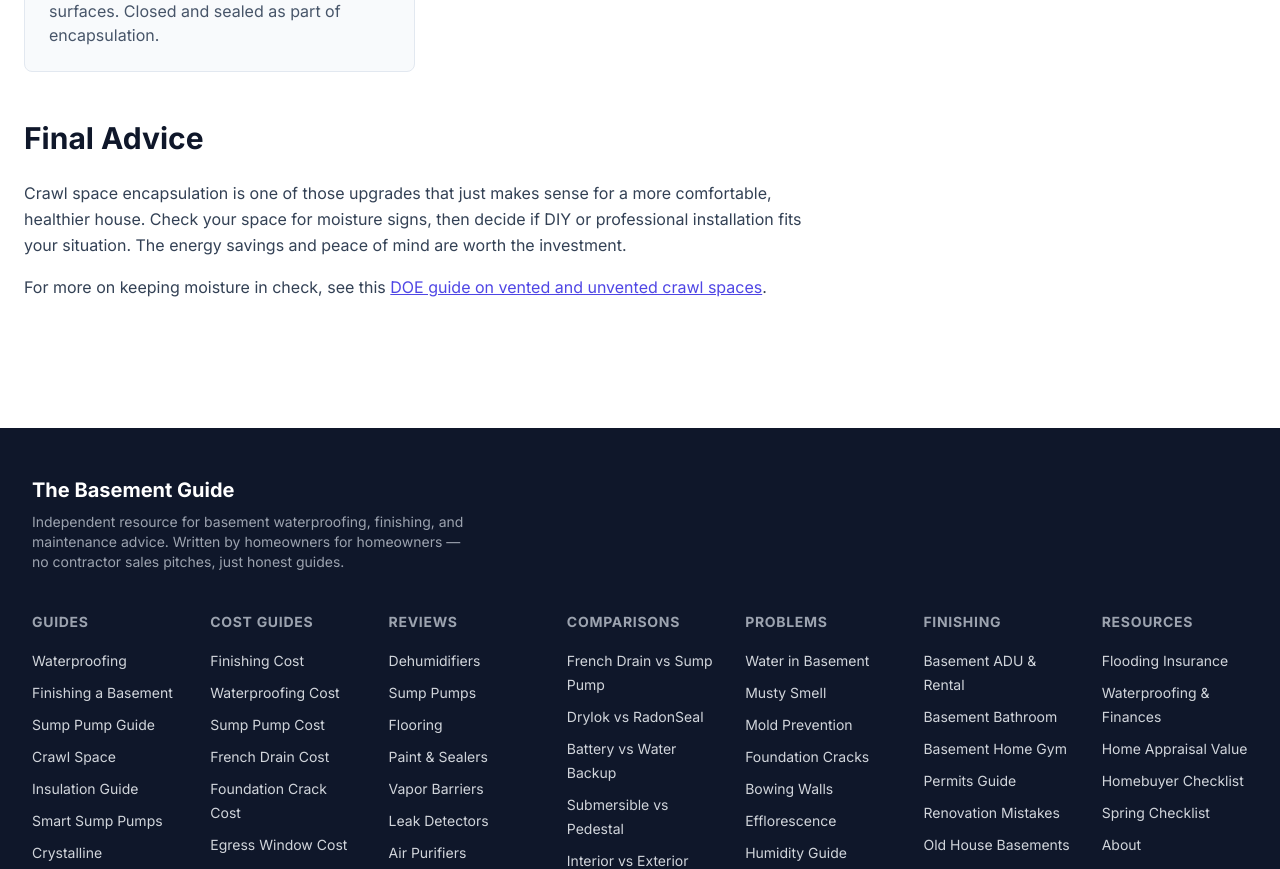
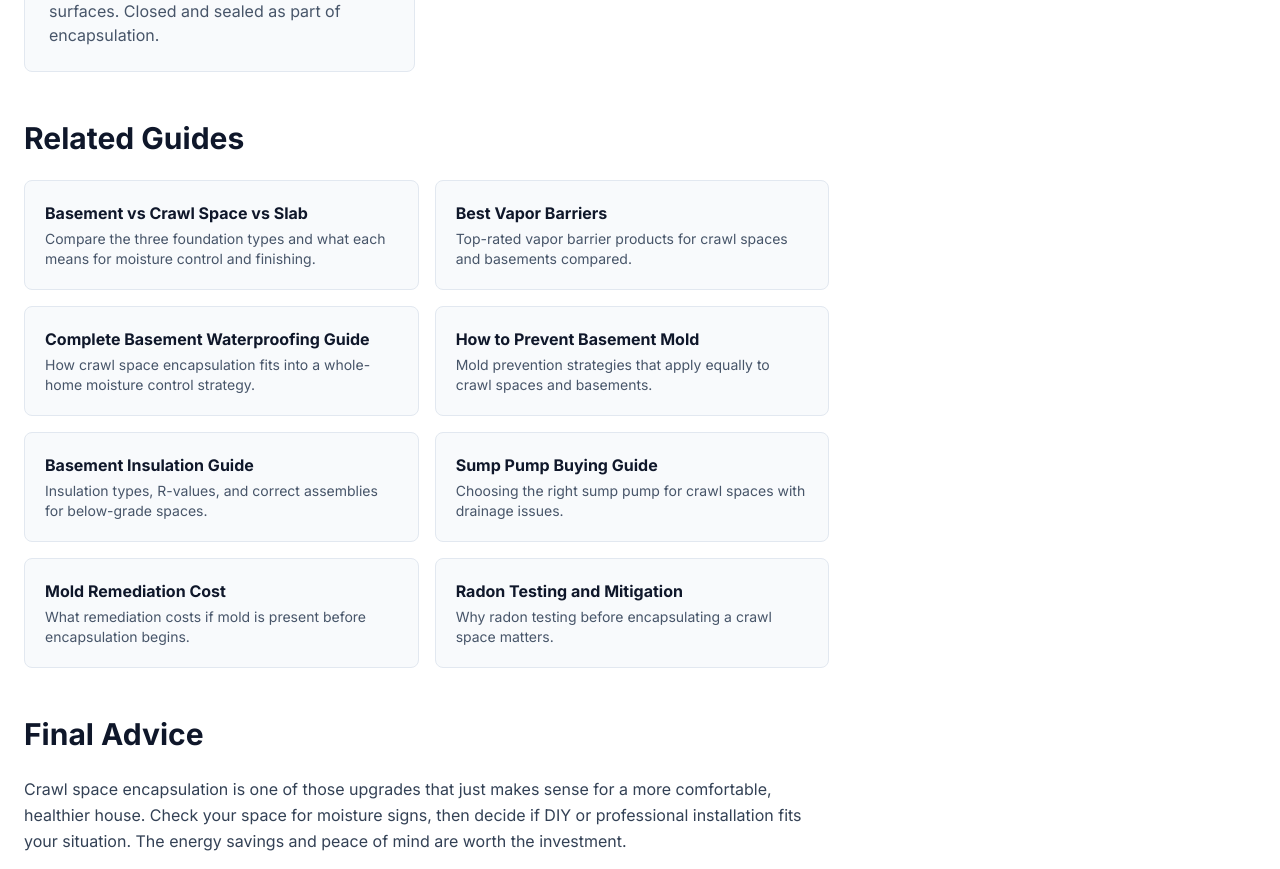
Before and after one commit to thebasementguide2026/basement-guide, a Next.js app: page /articles/crawl-space-encapsulation-guide in a window 1280 px wide. Shown: the part 9860-10729 px from the top of the page. Built offline with nearby package versions, Linux system fonts and the light colour scheme.

Commit message:
crawl-space-encapsulation-guide: add Related Guides section (8 cards)

```diff
--- a/app/articles/crawl-space-encapsulation-guide/page.tsx
+++ b/app/articles/crawl-space-encapsulation-guide/page.tsx
@@ -421,6 +421,45 @@ export default function CrawlSpaceEncapsulationGuide() {
               </div>
             </section>
 
+            {/* Related Guides */}
+            <section>
+              <h2 className='text-3xl font-bold text-slate-900 mb-6'>Related Guides</h2>
+              <div className='grid grid-cols-1 md:grid-cols-2 gap-4'>
+                <Link href='/articles/basement-vs-crawl-space-vs-slab' className='block bg-slate-50 rounded-lg p-5 border border-slate-200 hover:border-indigo-300 hover:shadow-lg transition-all'>
+                  <h3 className='font-bold text-slate-900 mb-1'>Basement vs Crawl Space vs Slab</h3>
+                  <p className='text-slate-600 text-sm'>Compare the three foundation types and what each means for moisture control and finishing.</p>
+                </Link>
+                <Link href='/articles/best-vapor-barriers' className='block bg-slate-50 rounded-lg p-5 border border-slate-200 hover:border-indigo-300 hover:shadow-lg transition-all'>
+                  <h3 className='font-bold text-slate-900 mb-1'>Best Vapor Barriers</h3>
+                  <p className='text-slate-600 text-sm'>Top-rated vapor barrier products for crawl spaces and basements compared.</p>
+                </Link>
+                <Link href='/articles/complete-basement-waterproofing-guide' className='block bg-slate-50 rounded-lg p-5 border border-slate-200 hover:border-indigo-300 hover:shadow-lg transition-all'>
+                  <h3 className='font-bold text-slate-900 mb-1'>Complete Basement Waterproofing Guide</h3>
+                  <p className='text-slate-600 text-sm'>How crawl space encapsulation fits into a whole-home moisture control strategy.</p>
+                </Link>
+                <Link href='/articles/how-to-prevent-basement-mold' className='block bg-slate-50 rounded-lg p-5 border border-slate-200 hover:border-indigo-300 hover:shadow-lg transition-all'>
+                  <h3 className='font-bold text-slate-900 mb-1'>How to Prevent Basement Mold</h3>
+                  <p className='text-slate-600 text-sm'>Mold prevention strategies that apply equally to crawl spaces and basements.</p>
+                </Link>
+                <Link href='/articles/basement-insulation-guide' className='block bg-slate-50 rounded-lg p-5 border border-slate-200 hover:border-indigo-300 hover:shadow-lg transition-all'>
+                  <h3 className='font-bold text-slate-900 mb-1'>Basement Insulation Guide</h3>
+                  <p className='text-slate-600 text-sm'>Insulation types, R-values, and correct assemblies for below-grade spaces.</p>
+                </Link>
+                <Link href='/articles/sump-pump-buying-guide' className='block bg-slate-50 rounded-lg p-5 border border-slate-200 hover:border-indigo-300 hover:shadow-lg transition-all'>
+                  <h3 className='font-bold text-slate-900 mb-1'>Sump Pump Buying Guide</h3>
+                  <p className='text-slate-600 text-sm'>Choosing the right sump pump for crawl spaces with drainage issues.</p>
+                </Link>
+                <Link href='/articles/mold-remediation-cost' className='block bg-slate-50 rounded-lg p-5 border border-slate-200 hover:border-indigo-300 hover:shadow-lg transition-all'>
+                  <h3 className='font-bold text-slate-900 mb-1'>Mold Remediation Cost</h3>
+                  <p className='text-slate-600 text-sm'>What remediation costs if mold is present before encapsulation begins.</p>
+                </Link>
+                <Link href='/articles/radon-testing-and-mitigation' className='block bg-slate-50 rounded-lg p-5 border border-slate-200 hover:border-indigo-300 hover:shadow-lg transition-all'>
+                  <h3 className='font-bold text-slate-900 mb-1'>Radon Testing and Mitigation</h3>
+                  <p className='text-slate-600 text-sm'>Why radon testing before encapsulating a crawl space matters.</p>
+                </Link>
+              </div>
+            </section>
+
             {/* Final Advice */}
             <section>
               <h2 className='text-3xl font-bold text-slate-900 mb-6'>Final Advice</h2>
```
